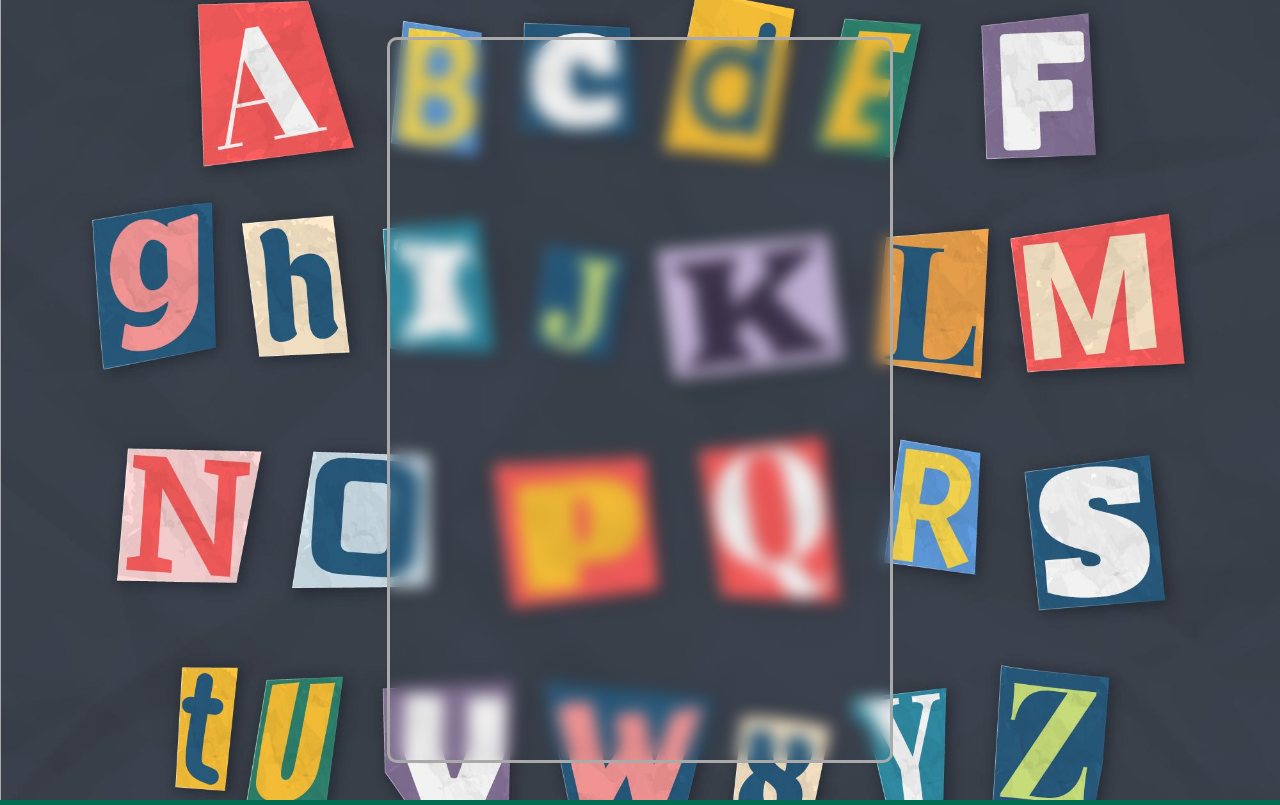
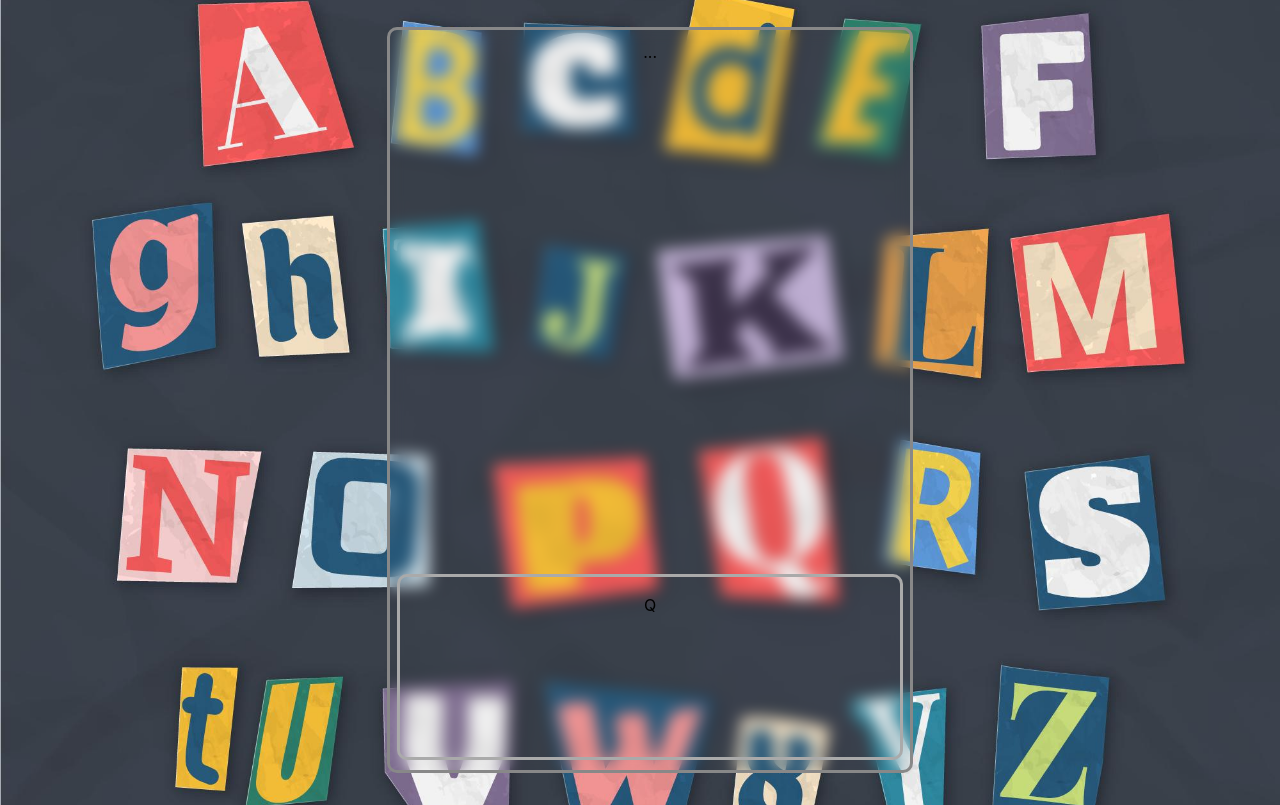
Before and after one commit to nimaaskari/lingolish_test, a React (Vite) app: page / in a window 1280 px wide. Built offline with nearby package versions, Linux system fonts and the light colour scheme.

Commit message:
added the keyboard component

```diff
--- /dev/null
+++ b/src/components/Key.jsx
@@ -0,0 +1,16 @@
+import "./Key.scss";
+import { PropTypes } from "prop-types";
+
+function Key(props) {
+  return (
+    <div className="Key">
+      <p>{props.letter}</p>
+    </div>
+  );
+}
+
+Key.propTypes = {
+  letter: PropTypes.string,
+};
+
+export default Key;
--- /dev/null
+++ b/src/components/KeyBoard.jsx
@@ -0,0 +1,14 @@
+import "./KeyBoard.scss";
+import Key from "./Key";
+
+function KeyBoard() {
+  return (
+    <div className="keyboard">
+      <div className="keyboard-row">
+        <Key letter="Q" />
+      </div>
+    </div>
+  );
+}
+
+export default KeyBoard;
--- /dev/null
+++ b/src/components/KeyBoard.scss
@@ -0,0 +1,9 @@
+@import "../index.scss";
+
+.keyboard {
+  width: 100%;
+  height: 25%;
+  backdrop-filter: blur(16px);
+  border: 3px solid $light-gray;
+  border-radius: 10px;
+}
--- a/src/index.scss
+++ b/src/index.scss
@@ -21,4 +21,6 @@ body {
 
 // colors
 
-$light-gray: #aaaaaa;
+$light-gray: #aaa;
+$gray: #888;
+$dark-gray: #333;
--- a/src/pages/MainPage.jsx
+++ b/src/pages/MainPage.jsx
@@ -1,9 +1,15 @@
 import "./MainPage.scss";
+import KeyBoard from "../components/KeyBoard";
 
 function MainPage() {
   // const [count, setCount] = useState(0)
 
-  return <div className="MainPage"></div>;
+  return (
+    <div className="MainPage">
+      <div>...</div>
+      <KeyBoard />
+    </div>
+  );
 }
 
 export default MainPage;
--- a/src/pages/MainPage.scss
+++ b/src/pages/MainPage.scss
@@ -3,8 +3,12 @@
 .MainPage {
   width: 500px;
   height: 90vh;
-  //   background: #ff7700;
-  border: 3px solid $light-gray;
+  border: 3px solid $gray;
   border-radius: 10px;
   backdrop-filter: blur(8px);
+  display: flex;
+  flex-direction: column;
+  justify-content: space-between;
+  align-items: center;
+  padding: 2%;
 }
```
Also changed, not shown: src/components/Key.scss (added).
